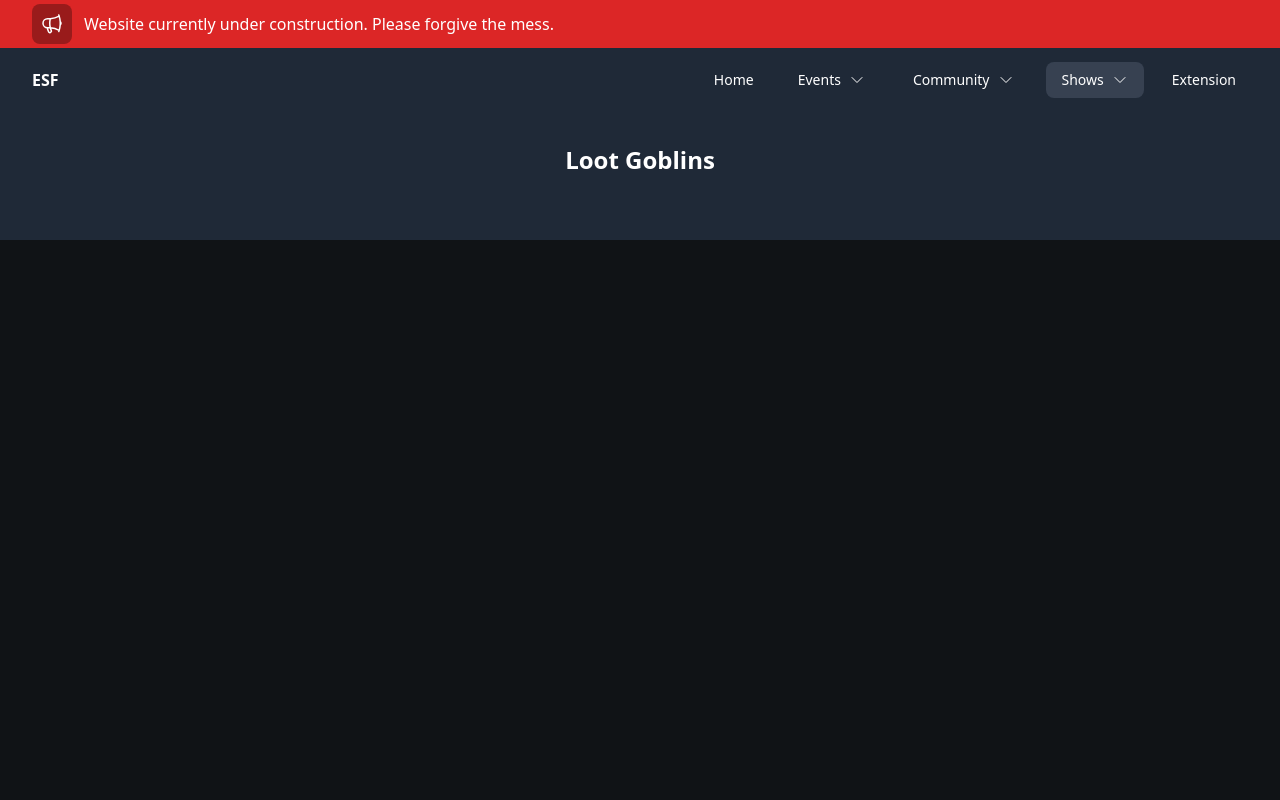
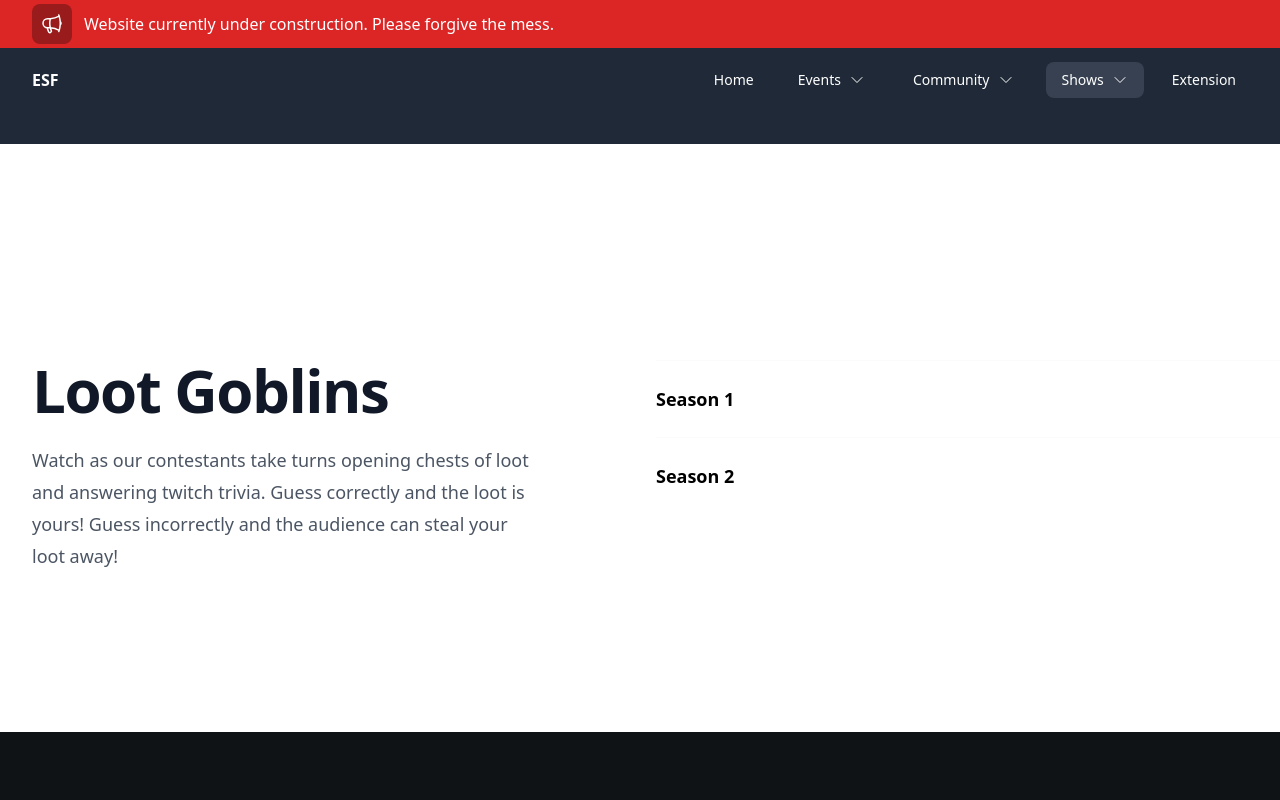
Before and after one commit to Esfands/esfand-community-site, a Next.js app: page /shows/lootgoblins in a window 1280 px wide. Shown: the top 800 px of the page. Built offline with nearby package versions, Linux system fonts and the light colour scheme.

Commit message:
added each season and hero section

```diff
--- a/pages/shows/lootgoblins.tsx
+++ b/pages/shows/lootgoblins.tsx
@@ -1,15 +1,213 @@
+import { Disclosure } from "@headlessui/react";
+import { MinusSmallIcon, PlusSmallIcon } from "@heroicons/react/24/outline";
 import Head from "../../components/head";
+
+const seasons = [
+  {
+    season: 1,
+    episodes: [
+      {
+        episode: 1,
+        title: "S1:E1 ft. Emiru",
+        url: "https://www.youtube.com/watch?v=5wOzaSvEtVQ&list=PLUwsvlrbXgCnMN7fUSZ1hQSenZkvQ0Z6w&index=1",
+        thumbnail: "https://img.youtube.com/vi/MbA1Joaz1Go/mqdefault.jpg",
+      },
+      {
+        episode: 2,
+        title: "S1:E2 ft. Emiru",
+        url: "https://www.youtube.com/watch?v=5wOzaSvEtVQ&list=PLUwsvlrbXgCnMN7fUSZ1hQSenZkvQ0Z6w&index=1",
+        thumbnail: "https://img.youtube.com/vi/MbA1Joaz1Go/mqdefault.jpg",
+      },
+      {
+        episode: 3,
+        title: "S1:E3 ft. Emiru",
+        url: "https://www.youtube.com/watch?v=5wOzaSvEtVQ&list=PLUwsvlrbXgCnMN7fUSZ1hQSenZkvQ0Z6w&index=1",
+        thumbnail: "https://img.youtube.com/vi/MbA1Joaz1Go/mqdefault.jpg",
+      },
+      {
+        episode: 4,
+        title: "S1:E4 ft. SpaceBoy, Saab, Penta & Kyle",
+        url: "https://www.youtube.com/watch?v=9DxAwJTx8Rw&list=PLUwsvlrbXgCnMN7fUSZ1hQSenZkvQ0Z6w&index=2",
+        thumbnail: "https://img.youtube.com/vi/MbA1Joaz1Go/mqdefault.jpg",
+      },
+      {
+        episode: 5,
+        title: "S1:E5 ft. Nmplol, Alinity, MitchJones & Malena",
+        url: "https://www.youtube.com/watch?v=hGjGSqfoG9Y&list=PLUwsvlrbXgCnMN7fUSZ1hQSenZkvQ0Z6w&index=3",
+        thumbnail: "https://img.youtube.com/vi/MbA1Joaz1Go/mqdefault.jpg",
+      },
+      {
+        episode: 6,
+        title: "S1:E6 ft. Tectone, RichWCampbell, Cyr & Graycen",
+        url: "https://www.youtube.com/watch?v=dIdunDeUBNs&list=PLUwsvlrbXgCnMN7fUSZ1hQSenZkvQ0Z6w&index=4",
+        thumbnail: "https://img.youtube.com/vi/MbA1Joaz1Go/mqdefault.jpg",
+      },
+      {
+        episode: 7,
+        title: "S1:E7 ft. JSchlatt, BBNO$, JustAMinx & Erobb221",
+        url: "https://www.youtube.com/watch?v=MbA1Joaz1Go&list=PLUwsvlrbXgCnMN7fUSZ1hQSenZkvQ0Z6w&index=5",
+        thumbnail: "https://img.youtube.com/vi/MbA1Joaz1Go/mqdefault.jpg",
+      },
+      {
+        episode: 8,
+        title: "S1:E8 Asmongold, Jessica Nigri, Bruce, Nmplol",
+        url: "https://www.youtube.com/watch?v=u9_0tG-G1-4&list=PLUwsvlrbXgCnMN7fUSZ1hQSenZkvQ0Z6w&index=6",
+        thumbnail: "https://img.youtube.com/vi/u9_0tG-G1-4/mqdefault.jpg",
+      },
+    ],
+  },
+  {
+    season: 2,
+    episodes: [
+      {
+        episode: 1,
+        title: "S2:E1 ft. Jschlatt, Emiru, Esfand",
+        url: "https://www.youtube.com/watch?v=5wOzaSvEtVQ&list=PLUwsvlrbXgCnMN7fUSZ1hQSenZkvQ0Z6w&index=2",
+        thumbnail: "https://img.youtube.com/vi/8SVHf8hn-n4/mqdefault.jpg",
+      },
+      {
+        episode: 2,
+        title: "S2:E2 ft. Veibae, Sodapoppin, Russel",
+        url: "https://www.youtube.com/watch?v=QWr0ld1ai7A&list=PL1Zyb1lxxOyGM8-jFxZqt3LCsjanJwVA7&index=6",
+        thumbnail: "https://img.youtube.com/vi/QWr0ld1ai7A/mqdefault.jpg",
+      },
+      {
+        episode: 3,
+        title: "S2:E3 ft. Mia Malkova, Alinity, Rich Campbell",
+        url: "https://www.youtube.com/watch?v=emNEFDFFXns&list=PL1Zyb1lxxOyGM8-jFxZqt3LCsjanJwVA7&index=7",
+        thumbnail: "https://img.youtube.com/vi/emNEFDFFXns/mqdefault.jpg",
+      },
+      {
+        episode: 4,
+        title: "S2:E4 ft. Moistcr1tikal, Emiru, Zoil",
+        url: "https://www.youtube.com/watch?v=JXHXqfS1Pn4&list=PL1Zyb1lxxOyGM8-jFxZqt3LCsjanJwVA7&index=8",
+        thumbnail: "https://img.youtube.com/vi/JXHXqfS1Pn4/mqdefault.jpg",
+      },
+      {
+        episode: 5,
+        title: "S2:E5 ft. Erobb, NYYXXII, Cyr",
+        url: "https://www.youtube.com/watch?v=RTw50gre0DI&list=PL1Zyb1lxxOyGM8-jFxZqt3LCsjanJwVA7&index=9",
+        thumbnail: "https://img.youtube.com/vi/RTw50gre0DI/mqdefault.jpg",
+      },
+      {
+        episode: 6,
+        title: "S2:E6 ft. Fandy, HAchubby, SypherPK",
+        url: "https://www.youtube.com/watch?v=R3Q_iRbVUqg&list=PL1Zyb1lxxOyGM8-jFxZqt3LCsjanJwVA7&index=10",
+        thumbnail: "https://img.youtube.com/vi/R3Q_iRbVUqg/mqdefault.jpg",
+      },
+      {
+        episode: 7,
+        title: "S2:E7 ft. Sodapoppin, Timmac, Burn",
+        url: "https://www.youtube.com/watch?v=wOw8leisl_8&list=PL1Zyb1lxxOyGM8-jFxZqt3LCsjanJwVA7&index=11",
+        thumbnail: "https://img.youtube.com/vi/wOw8leisl_8/mqdefault.jpg",
+      },
+      {
+        episode: 8,
+        title: "S2:E8 ft. Asmongold, AustinShow, PeachJars",
+        url: "https://www.youtube.com/watch?v=wOw8leisl_8&list=PL1Zyb1lxxOyGM8-jFxZqt3LCsjanJwVA7&index=11",
+        thumbnail: "https://img.youtube.com/vi/96OZGFamvRU/mqdefault.jpg",
+      },
+    ],
+  },
+];
 
 export default function LootGoblins() {
   return (
     <>
       {Head("Loot Goblins")}
 
-      <main className="h-screen -mt-24 pb-8">
-        <h1 className="text-white font-bold text-2xl text-center">
-          Loot Goblins
-        </h1>
-      </main>
+      <div>
+        <main className="-mt-24 pb-8">
+          <div className="mx-auto">
+            <div className="bg-white">
+              <div className="relative isolate overflow-hidden">
+                <div className="mx-auto max-w-7xl pt-10 pb-24 sm:pb-32 lg:grid lg:grid-cols-2 lg:gap-x-8 lg:py-40 lg:px-8">
+                  <div className="px-6 lg:px-0 lg:pt-4">
+                    <div className="mx-auto max-w-2xl">
+                      <div className="max-w-lg">
+                        <h1 className="mt-10 text-4xl font-bold tracking-tight text-gray-900 sm:text-6xl">
+                          Loot Goblins
+                        </h1>
+                        <p className="mt-6 text-lg leading-8 text-gray-600">
+                          Watch as our contestants take turns opening chests of
+                          loot and answering twitch trivia. Guess correctly and
+                          the loot is yours! Guess incorrectly and the audience
+                          can steal your loot away!
+                        </p>
+                      </div>
+                    </div>
+                  </div>
+                  <div className="sm:mt-24 md:mx-auto md:max-w-2xl lg:mx-0 lg:mt-0 lg:w-screen">
+                    <div className="px-4 py-8 sm:px-0">
+                      <dl className="space-y-6 divide-y divide-gray-300/10">
+                        <div className="flex space-x-2"></div>
+                        {seasons.map((season) => (
+                          <Disclosure
+                            as="div"
+                            key={season.season}
+                            className="pt-6"
+                          >
+                            {({ open }) => (
+                              <>
+                                <dt>
+                                  <Disclosure.Button className="flex w-full items-start justify-between text-left">
+                                    <span className="text-lg font-semibold leading-7">
+                                      Season {season.season}
+                                    </span>
+                                    <span className="ml-6 flex h-7 items-center">
+                                      {open ? (
+                                        <MinusSmallIcon
+                                          className="h-6 w-6"
+                                          aria-hidden="true"
+                                        />
+                                      ) : (
+                                        <PlusSmallIcon
+                                          className="h-6 w-6"
+                                          aria-hidden="true"
+                                        />
+                                      )}
+                                    </span>
+                                  </Disclosure.Button>
+                                </dt>
+                                <Disclosure.Panel as="dd" className="mt-2 px-2">
+                                  <div className="grid grid-cols-1 sm:grid-cols-2 gap-4">
+                                    {season.episodes.map((episode) => (
+                                      <div key={episode.episode}>
+                                        <a
+                                          rel="noreferrer"
+                                          target="_blank"
+                                          href={episode.url}
+                                        >
+                                          <div className="overflow-hidden">
+                                            <img
+                                              className="-m-[10% 0] w-[100%]"
+                                              alt="thumbnail"
+                                              src={episode.thumbnail}
+                                            />
+                                          </div>
+                                        </a>
+                                        <p className="text-base leading-7 text-gray-300 font-bold">
+                                          {episode.title}
+                                        </p>
+                                      </div>
+                                    ))}
+                                  </div>
+                                </Disclosure.Panel>
+                              </>
+                            )}
+                          </Disclosure>
+                        ))}
+                      </dl>
+                    </div>
+                  </div>
+                </div>
+                <div className="absolute inset-x-0 bottom-0 -z-10 h-24 sm:h-32" />
+              </div>
+            </div>
+          </div>
+          <div className="mx-auto max-w-3xl px-4 sm:px-6 lg:max-w-7xl lg:px-8"></div>
+        </main>
+      </div>
     </>
   );
 }
--- a/styles/globals.css
+++ b/styles/globals.css
@@ -4,4 +4,5 @@
 
 .dropdown:hover .dropdown-menu {
   display: block;
+  z-index: 9999;
 }
```
